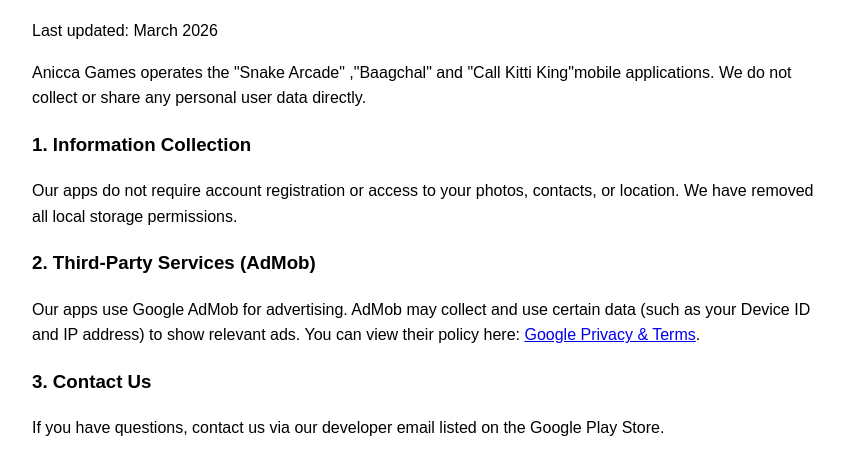
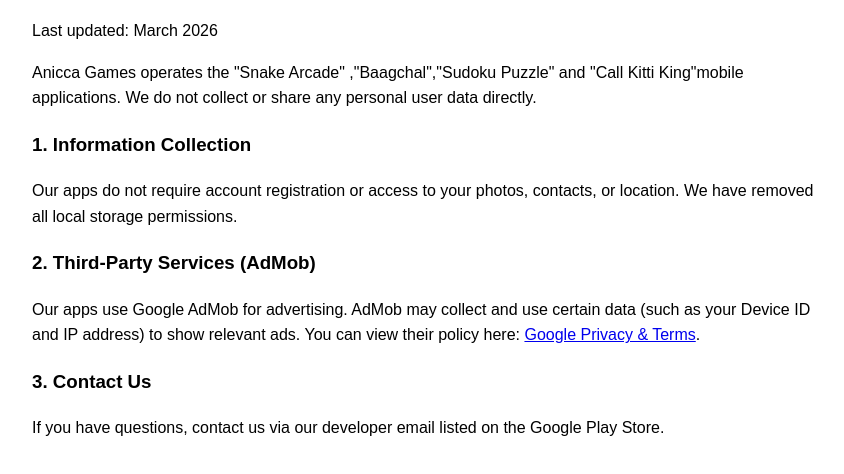
Before and after one commit to anicca-123/anicca-123.github.io, a plain HTML site: page index.html in a window 1280 px wide. Shown: the part 96-570 px from the top of the page, without its empty margins (208-1052 px from the left). Drawn offline with Linux system fonts and the light colour scheme.

Commit message:
Update index.html

```diff
--- a/index.html
+++ b/index.html
@@ -4,7 +4,7 @@
 <body style="font-family: sans-serif; line-height: 1.6; padding: 20px; max-width: 800px; margin: auto;">
     <h1>Privacy Policy</h1>
     <p>Last updated: March 2026</p>
-    <p>Anicca Games operates the "Snake Arcade" ,"Baagchal" and "Call Kitti King"mobile applications. We do not collect or share any personal user data directly.</p>
+    <p>Anicca Games operates the "Snake Arcade" ,"Baagchal","Sudoku Puzzle" and "Call Kitti King"mobile applications. We do not collect or share any personal user data directly.</p>
 
     <h3>1. Information Collection</h3>
     <p>Our apps do not require account registration or access to your photos, contacts, or location. We have removed all local storage permissions.</p>
```
